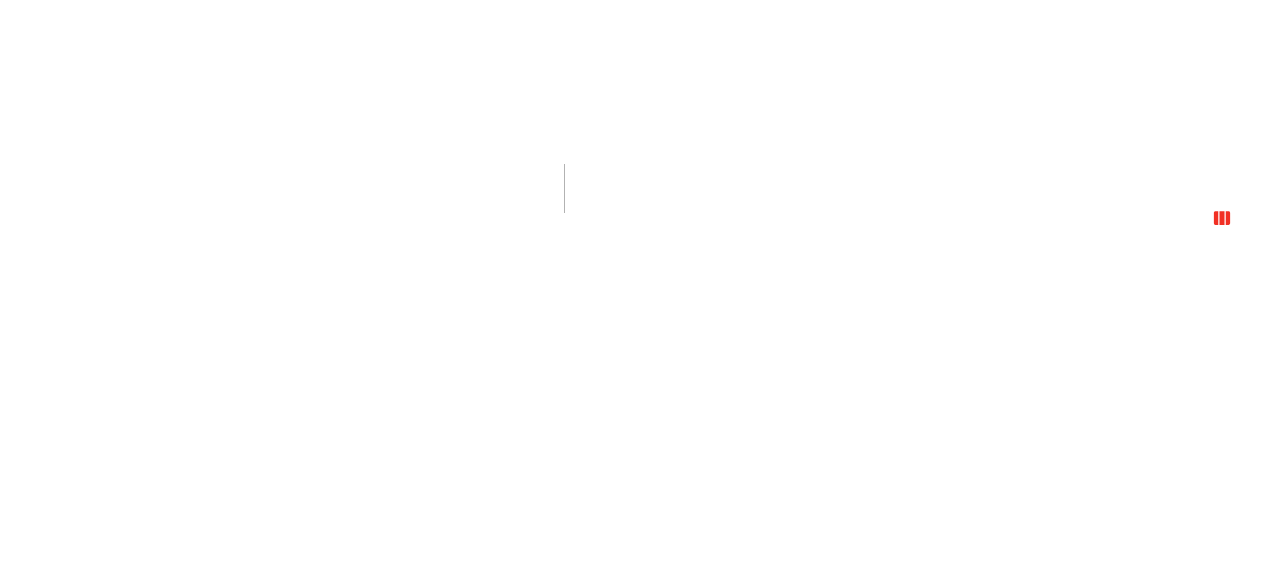
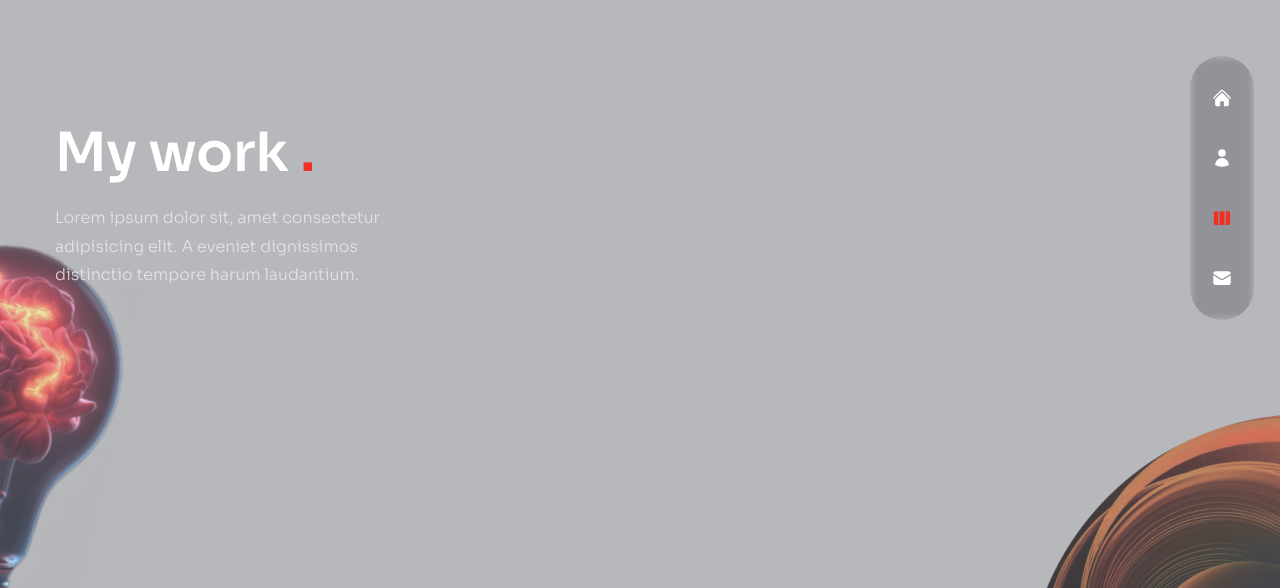
Before and after one commit to likuor/portfolio-v1.1, a Next.js app: page /work in a window 1280 px wide. Before the commit this address had no page. Shown: the part 212-800 px from the top of the page. Built offline with nearby package versions, Linux system fonts and the light colour scheme.

Commit message:
add: decorations on work page

```diff
--- /dev/null
+++ b/src/components/decoration/bulb.tsx
@@ -0,0 +1,9 @@
+import Image from 'next/image';
+
+const Bulb = () => (
+  <div className='absolute -left-36 -bottom-12 rotate-12 mix-blend-color-dodge animate-pulse duration-75 z-10 w-[200px] xl:w-[260px]'>
+    <Image src='/images/bulb.png' width={260} height={200} className='w-full h-full' alt='' />
+  </div>
+);
+
+export default Bulb;
--- /dev/null
+++ b/src/components/decoration/circle.tsx
@@ -0,0 +1,9 @@
+import Image from 'next/image';
+
+const Circle = () => (
+  <div className='w-[200px] xl:w-[300px] absolute -right-16 -bottom-2 mix-blend-color-dodge animate-pulse duration-75 z-10'>
+    <Image src='/images/circle.png' width={260} height={200} className='w-full h-full' alt='' />
+  </div>
+);
+
+export default Circle;
--- /dev/null
+++ b/src/components/pages/Work/index.tsx
@@ -0,0 +1,55 @@
+// components
+import { motion } from 'framer-motion';
+
+import Bulb from '@/components/decoration/bulb';
+import Circle from '@/components/decoration/circle';
+import { fadeIn } from '@/constants/motion/variants';
+// import Bulb from '../../components/Bulb';
+// import Circles from '../../components/Circles';
+// import WorkSlider from '../../components/WorkSlider';
+
+const Work = () => (
+  <div className='h-full bg-primary/30 py-36 flex items-center'>
+    <Circle />
+    <div className='container mx-auto'>
+      <div className='flex flex-col xl:flex-row gap-x-8'>
+        {/* text */}
+        <div className='text-center flex xl:w-[30vw] flex-col lg:text-left mb-4 xl:mb-0'>
+          <motion.h2
+            variants={fadeIn('up', 0.2)}
+            initial='hidden'
+            animate='show'
+            exit='hidden'
+            className='h2 xl:mt-12'
+          >
+            My work <span className='text-accent'>.</span>
+          </motion.h2>
+          <motion.p
+            variants={fadeIn('up', 0.4)}
+            initial='hidden'
+            animate='show'
+            exit='hidden'
+            className='mb-4 max-w-[400px] mx-auto lg:mx-0'
+          >
+            Lorem ipsum dolor sit, amet consectetur adipisicing elit. A eveniet dignissimos
+            distinctio tempore harum laudantium.
+          </motion.p>
+        </div>
+
+        {/* slider */}
+        <motion.div
+          variants={fadeIn('down', 0.6)}
+          initial='hidden'
+          animate='show'
+          exit='hidden'
+          className='w-full xl:max-w-[65%]'
+        >
+          {/* <WorkSlider /> */}
+        </motion.div>
+      </div>
+    </div>
+    <Bulb />
+  </div>
+);
+
+export default Work;
--- /dev/null
+++ b/src/pages/work/index.tsx
@@ -0,0 +1,9 @@
+import Work from '../../components/pages/Work';
+
+const index = () => (
+  <>
+    <Work />
+  </>
+);
+
+export default index;
```
Also changed, not shown: src/components/slider/index.tsx (added, +109 -0 lines), public/images/bulb.png (added), public/images/circle.png (added).
